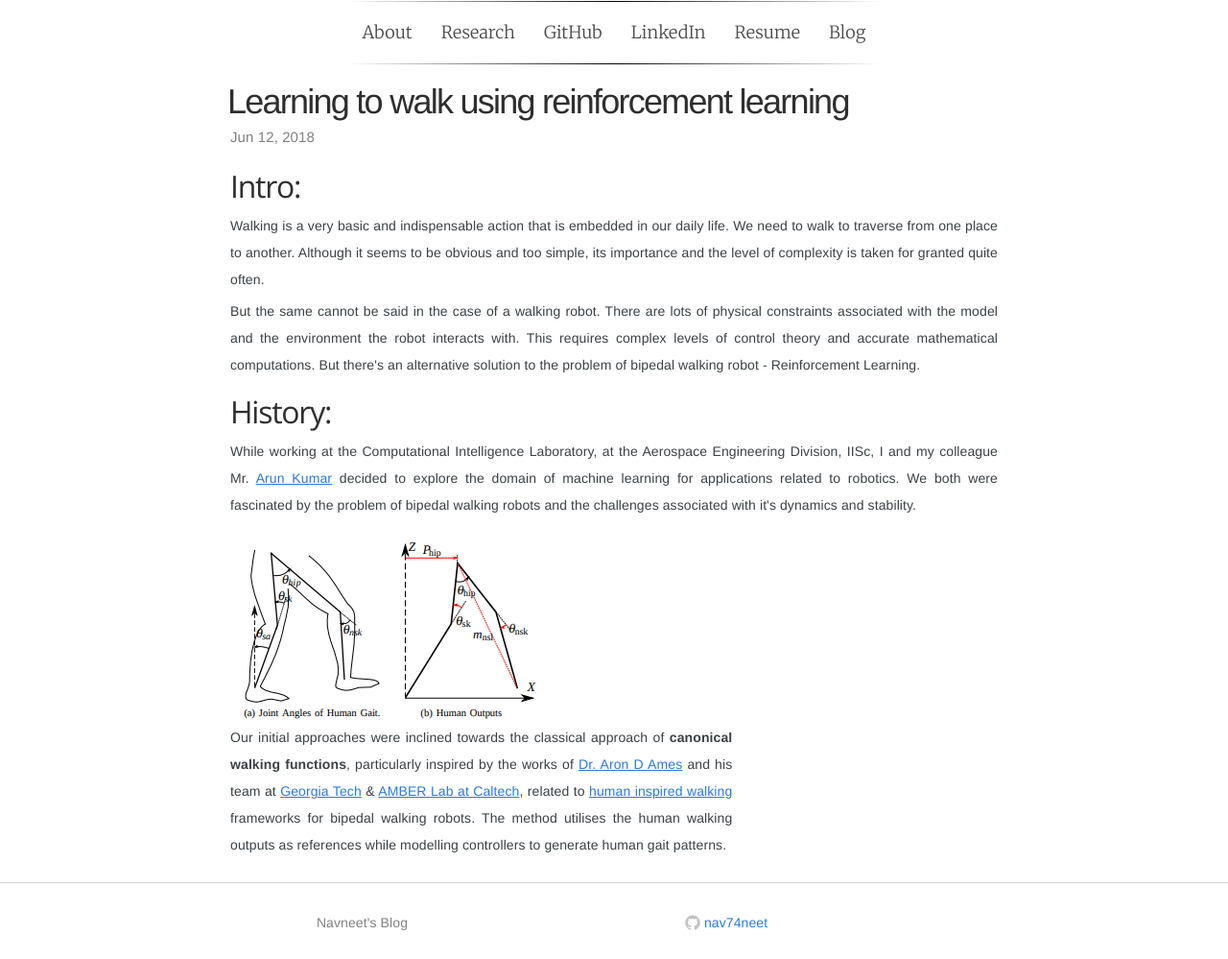
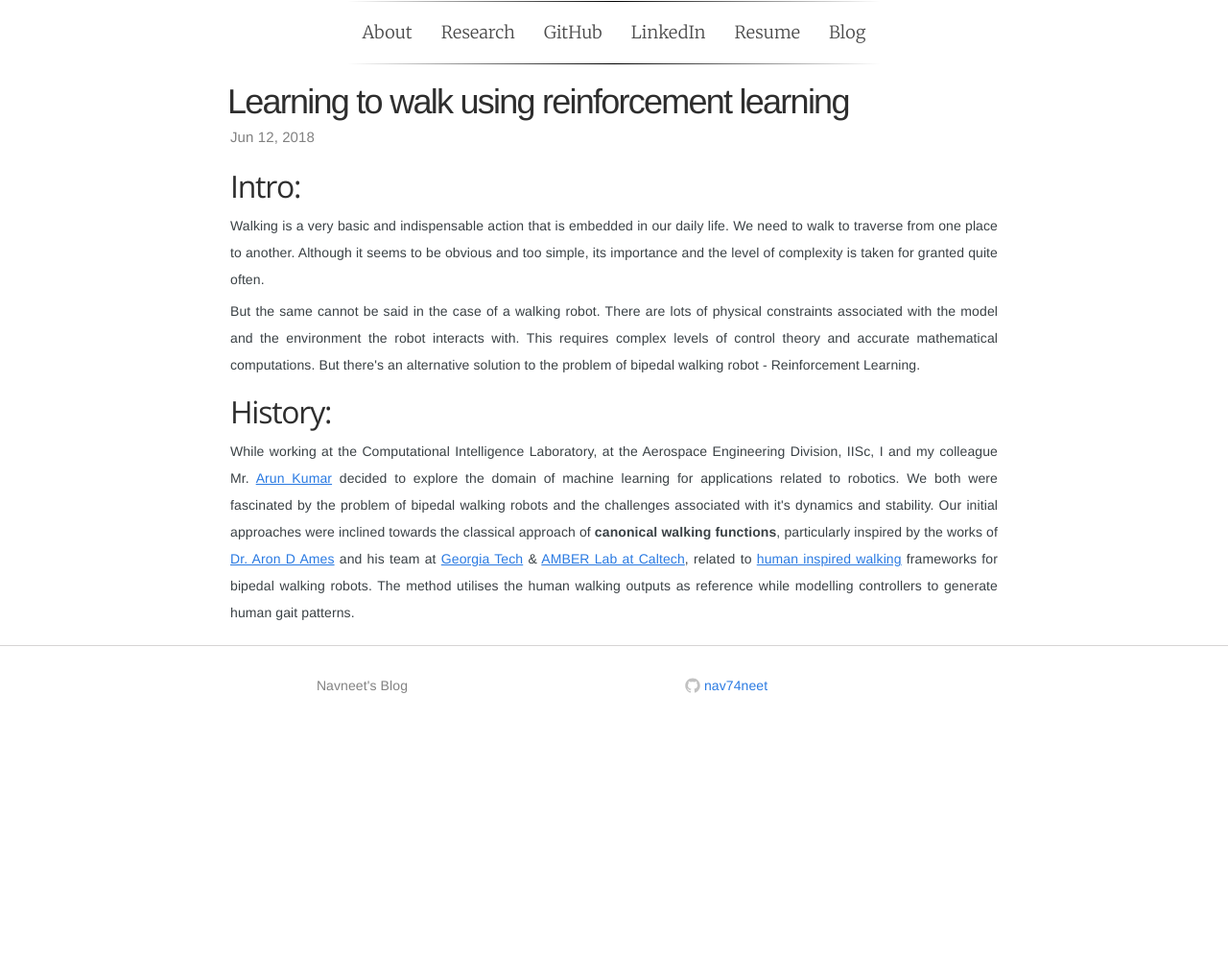
Before and after one commit to navuboy/navuboy.github.io, a Jekyll site: the page built from _posts/2018-06-12-ddpg.md, in a window 1280 px wide. Shown: the whole page at 96% size. Built offline with Jekyll 4.4.1, drawn with Linux system fonts in a browser that asks for light colours; some web fonts are replaced; after the commit the page ends 900 px from its top, so only the background shows below that.

Commit message:
Updated post

```diff
--- a/_posts/2018-06-12-ddpg.md
+++ b/_posts/2018-06-12-ddpg.md
@@ -12,23 +12,4 @@
 <p style="text-align:justify">But the same cannot be said in the case of a walking robot. There are lots of physical constraints associated with the model and the environment the robot interacts with. This requires complex levels of control theory and accurate mathematical computations. But there's an alternative solution to the problem of bipedal walking robot - Reinforcement Learning.</p>
 
 ## History:
-<p style="text-align:justify">While working at the Computational Intelligence Laboratory, at the Aerospace Engineering Division, IISc, I and my colleague Mr. <a href="https://www.linkedin.com/in/ioarun/" class="md-link">Arun Kumar</a> decided to explore the domain of machine learning for applications related to robotics. We both were fascinated by the problem of bipedal walking robots and the challenges associated with it's dynamics and stability.</p>
-
-<!-- <div class="col-md-6">
-    <img class="rimg" src="{{ site.github.url }}/media/blog/human_inputs.png" />
-</div>
-<div class="col-md-6">
-    <p style="text-align:justify">Our initial approaches were inclined towards the classical approach of <strong>canonical walking functions</strong>, particularly inspired by the works of <a href="http://ames.gatech.edu/" class="md-link"> Dr. Aron D Ames</a> and his team at <a href="https://www.gatech.edu/" class="md-link">Georgia Tech</a> & <a href="http://www.bipedalrobotics.com/" class="md-link">AMBER Lab at Caltech</a>, related to <a href="http://ames.gatech.edu/ijbbr_2014.pdf" class="md-link">human inspired walking</a> frameworks for bipedal walking robots. The method utilises the human walking outputs as reference while modelling controllers to generate human gait patterns.</p>
-</div> -->
-<div class="row">
-    <div class="col-md-6">
-    <img class="rimg" src="{{ site.github.url }}/media/blog/human_inputs.png" />
-    </div>
-    <div class="col-md-8">
-
-        <p style="text-align:justify">Our initial approaches were inclined towards the classical approach of <strong>canonical walking functions</strong>, particularly inspired by the works of <a href="http://ames.gatech.edu/" class="md-link"> Dr. Aron D Ames</a> and his team at <a href="https://www.gatech.edu/" class="md-link">Georgia Tech</a> & <a href="http://www.bipedalrobotics.com/" class="md-link">AMBER Lab at Caltech</a>, related to <a href="http://ames.gatech.edu/ijbbr_2014.pdf" class="md-link">human inspired walking</a> frameworks for bipedal walking robots. The method utilises the human walking outputs as references while modelling controllers to generate human gait patterns.</p>
-        <!-- <a href="https://github.com/nav74neet/rl_ardrone" class="md-link btn-default btn rbtn">code</a>
-        <a href="https://arxiv.org/abs/1801.05086" class="md-link btn-default btn rbtn">paper</a>
-        <a href="https://www.youtube.com/watch?v=SDqPfhUeoCo&feature=youtu.be" class="md-link btn-default btn rbtn">video</a> -->
-   </div>
-</div>
+<p style="text-align:justify">While working at the Computational Intelligence Laboratory, at the Aerospace Engineering Division, IISc, I and my colleague Mr. <a href="https://www.linkedin.com/in/ioarun/" class="md-link">Arun Kumar</a> decided to explore the domain of machine learning for applications related to robotics. We both were fascinated by the problem of bipedal walking robots and the challenges associated with it's dynamics and stability. Our initial approaches were inclined towards the classical approach of <strong>canonical walking functions</strong>, particularly inspired by the works of <a href="http://ames.gatech.edu/" class="md-link"> Dr. Aron D Ames</a> and his team at <a href="https://www.gatech.edu/" class="md-link">Georgia Tech</a> & <a href="http://www.bipedalrobotics.com/" class="md-link">AMBER Lab at Caltech</a>, related to <a href="http://ames.gatech.edu/ijbbr_2014.pdf" class="md-link">human inspired walking</a> frameworks for bipedal walking robots. The method utilises the human walking outputs as reference while modelling controllers to generate human gait patterns.</p>
```
